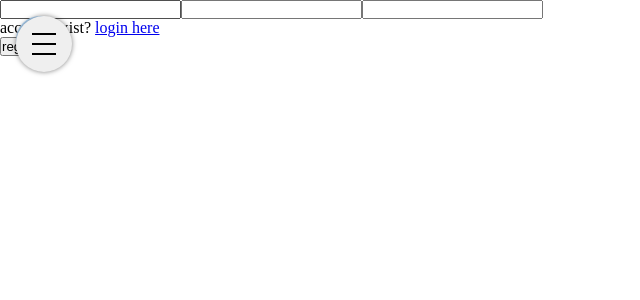
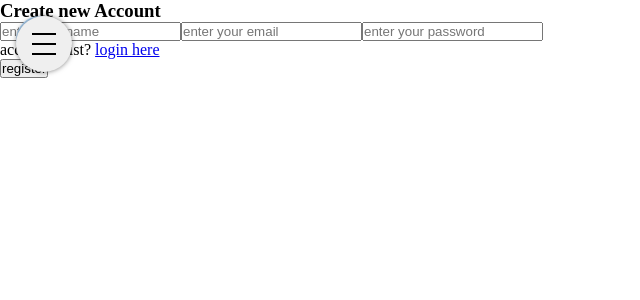
Before and after one commit to Bappaditya721135/MERN-ECOMMERCE-FRONTEND, a React (Vite) app: page /register in a window 1280 px wide. Shown: the top 300 px of the page, without its empty margins (0-640 px from the left). Built offline with nearby package versions, Linux system fonts and the light colour scheme; no server answers.

Commit message:
change form heading text to crease new account

```diff
--- a/src/components/authentication/UserRegistration.jsx
+++ b/src/components/authentication/UserRegistration.jsx
@@ -40,13 +40,14 @@ const UserRegistration = () => {
         dispatch(asyncRegister(user))
     }
   return (
-    <div>
-      <form onSubmit={handleSubmit}>
-        <input type="text" name="name" id="name" onChange={handleInputChange} value={user.name} />
-        <input type="email" name="email" id="email" onChange={handleInputChange} value={user.email} />
-        <input type="password" name="password" id="password" onChange={handleInputChange} value ={user.password} />
-        <p>account exist? <Link to="/login">login here</Link></p>
-        <button>register</button>
+    <div className="form__bg">
+      <form className="form" onSubmit={handleSubmit}>
+        <h3 className="form__title">Create new Account</h3>
+        <input className="input__name" type="text" name="name" id="name" placeholder="enter your name" onChange={handleInputChange} value={user.name} />
+        <input className="input__email" type="email" name="email" id="email" placeholder="enter your email" onChange={handleInputChange} value={user.email} />
+        <input className="input__password" type="password" name="password" id="password" placeholder="enter your password" onChange={handleInputChange} value ={user.password} />
+        <p className="exist">account exist? <Link to="/login">login here</Link></p>
+        <button className="submit__btn">register</button>
       </form>
     </div>
   )
```
